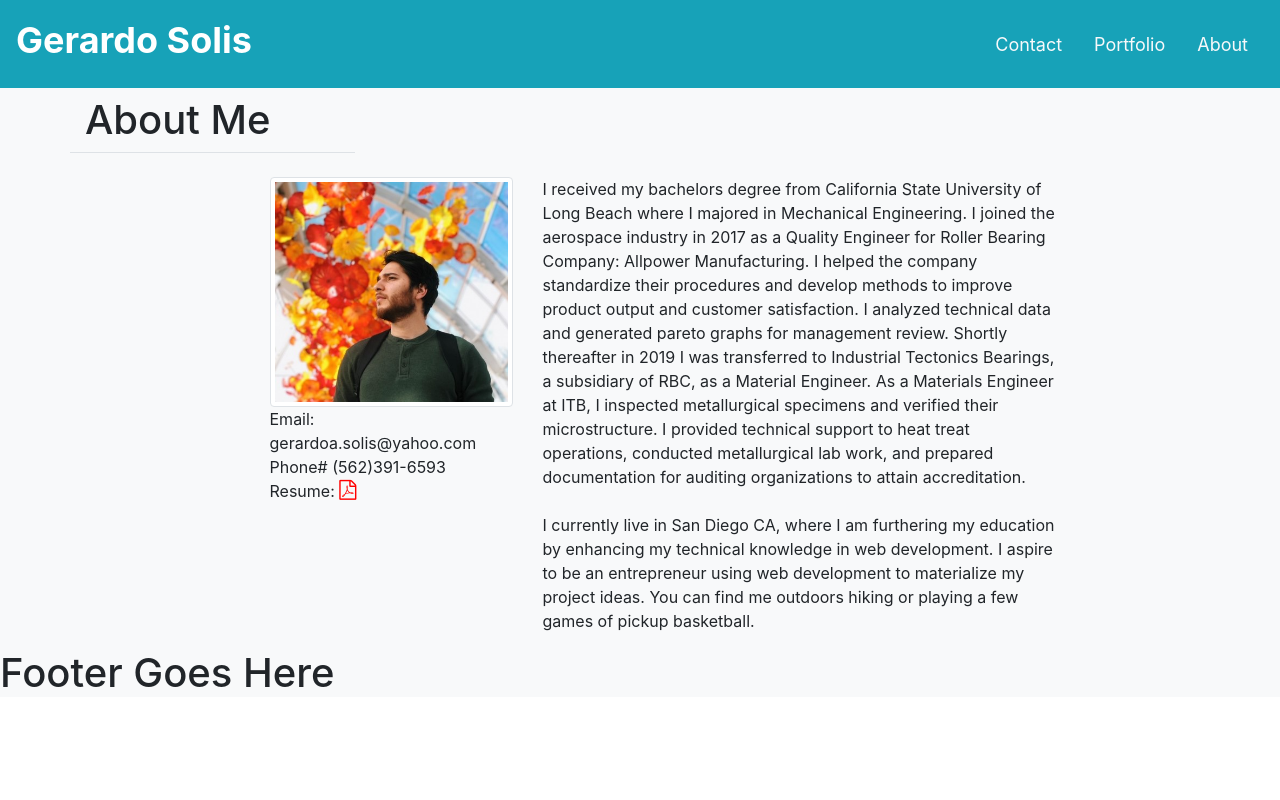
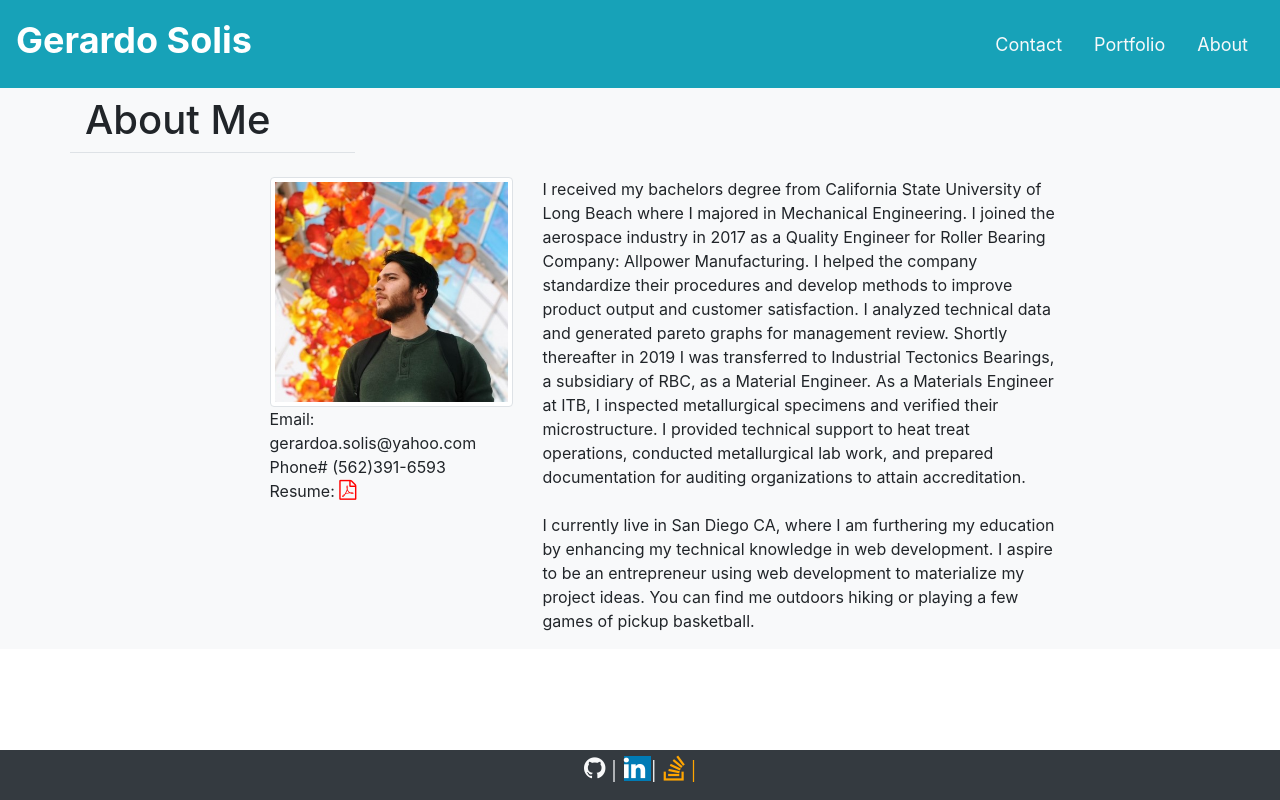
Before and after one commit to Gerardo-S/gerardo-s-v1-portfolio, a React (Create React App) app: page /about in a window 1280 px wide. Built offline with nearby package versions, Linux system fonts and the light colour scheme.

Commit message:
add footer

```diff
--- a/src/components/Footer.js
+++ b/src/components/Footer.js
@@ -1,8 +1,23 @@
 import React from "react";
+import "../styles/Footer.css"
+function Portfolio() {
+    return (
+        <div className="row ">
+            <footer className="bg-dark fixed-bottom col-lg-12 iconPosition">
 
-function Portfolio(){
-    return (
-        <h1>Footer Goes Here</h1>
+                <a href="https://github.com/" className="active text-light fa fa-github largeFont" target="_blank"> <span>
+                    |</span></a> <span></span>
+
+
+                <a href="https://www.linkedin.com/in/gerardo-a-solis/" className="active text=light fa fa-linkedin"
+                    target="_blank"> <span className="bg-dark"> | </span> </a> <span></span>
+
+                <a href="https://stackoverflow.com/users/14185229/gerardo-solis"
+                    className="active text=light fa fa-stack-overflow" target="_blank"> <span>
+                |</span></a>
+
+           </footer>
+        </div>
     )
 };
 
--- /dev/null
+++ b/src/styles/Footer.css
@@ -0,0 +1,27 @@
+.iconPosition{
+
+    font-size: 25px;
+
+}
+.fa-github {
+
+    color: white;
+  }
+
+  .fa-linkedin {
+    background: #007bb5;
+    color: white;
+  }
+
+  .fa-stack-overflow {
+    color:orange;
+  }
+
+  footer {
+    position: fixed;
+    left:0;
+    bottom:0;
+    height: 2em;
+    width: 100%;
+    text-align: center;
+}
```
Also changed, not shown: 1 other file (tests, documents, lock files or other folders).
